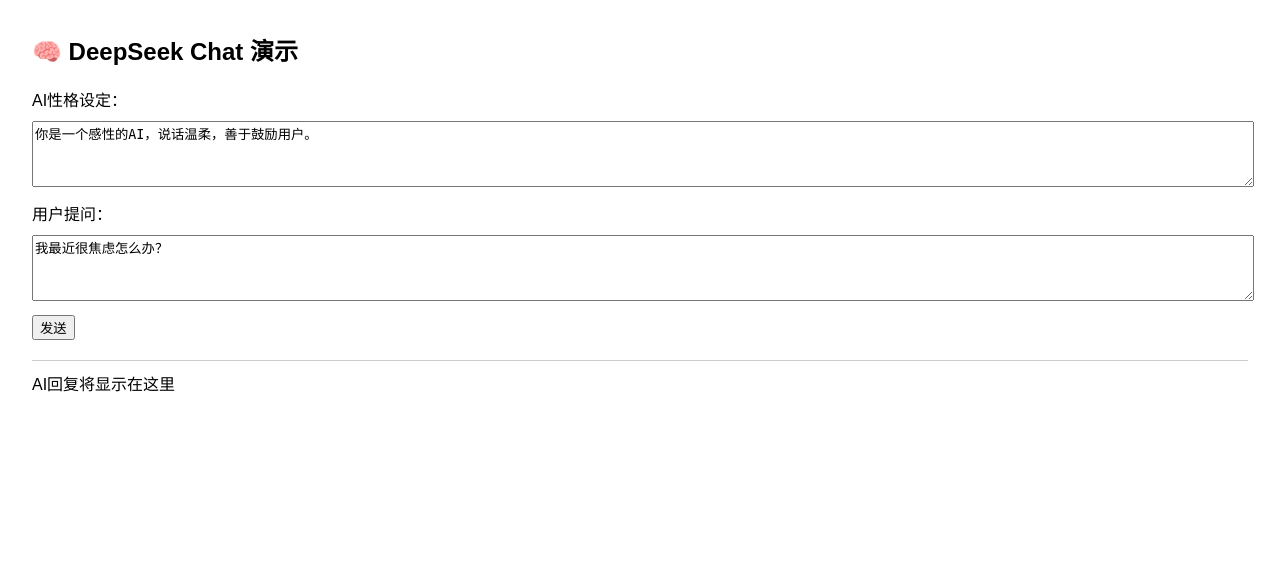
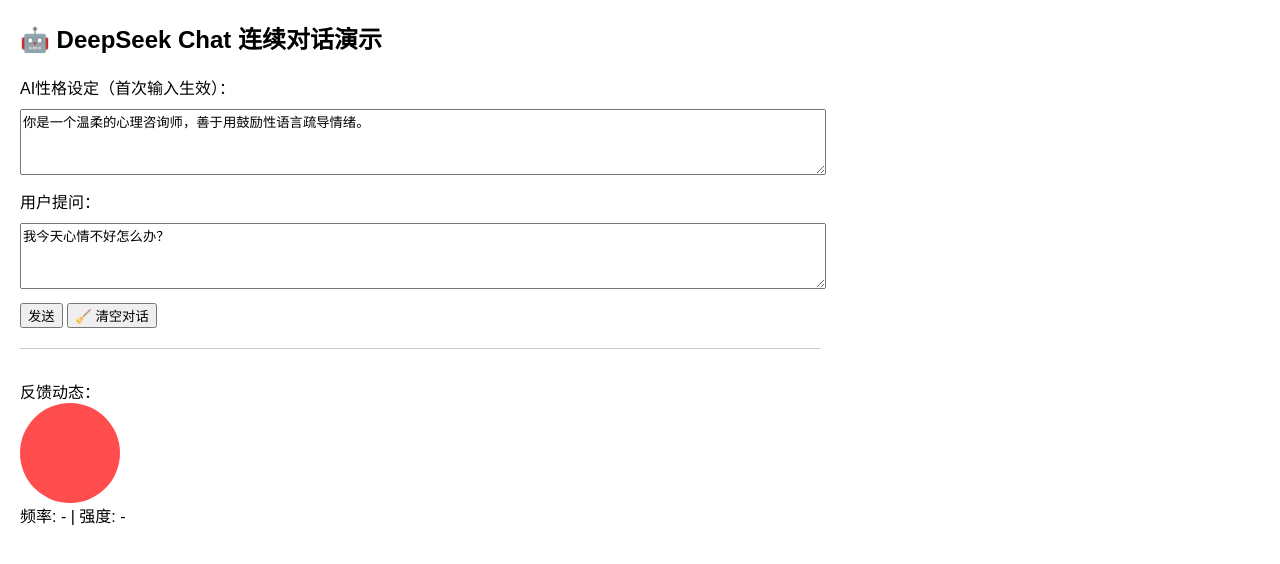
Before and after one commit to zhangjiarong01/deepseekttl, a Flask app: page / in a window 1280 px wide. Shown: the top 564 px of the page. Run offline with Flask 3, Linux system fonts and the light colour scheme.

Commit message:
delete leakadge

```diff
--- a/app.py
+++ b/app.py
@@ -2,10 +2,11 @@ from flask import Flask, render_template, request, jsonify, session
 from openai import OpenAI
 
 app = Flask(__name__)
+app.config['SEND_FILE_MAX_AGE_DEFAULT'] = 0  # 禁用静态缓存
 app.secret_key = 'dev1234'  # 你可以换成任意字符串
 
 client = OpenAI(
-    api_key="sk-38d4bae37c72431992d3aee59dbe91db",
+    api_key="",
     base_url="https://api.deepseek.com"
 )
 
@@ -19,18 +20,13 @@ def chat():
     system_prompt = data.get('system_prompt', '你是一个聪明、有趣的AI助手。')
     user_input = data.get('user_input', '')
 
-    # 初始化历史
     if 'messages' not in session:
         session['messages'] = [{"role": "system", "content": system_prompt}]
-
-    # 如果已经存在，但 system_prompt 不一致，重新开始
     elif session['messages'][0]['content'] != system_prompt:
         session['messages'] = [{"role": "system", "content": system_prompt}]
 
-    # 加入用户输入
     session['messages'].append({"role": "user", "content": user_input})
 
-    # 调用 API
     response = client.chat.completions.create(
         model="deepseek-chat",
         messages=session['messages'],
@@ -41,7 +37,18 @@ def chat():
     reply = response.choices[0].message.content
     session['messages'].append({"role": "assistant", "content": reply})
 
-    return jsonify({'reply': reply})
+    # 简单规则生成 frequency 和 intensity（未来可替换为模型输出）
+    freq = min(1.0, 0.2 + 0.1 * reply.count('！'))  # 感叹号越多，频率越高
+    intensity = min(1.0, 0.1 + 0.1 * len(reply) / 20)  # 回复越长，强度越强
+
+    return jsonify({
+        'reply': reply,
+        'signal': {
+            'frequency': round(freq, 2),
+            'intensity': round(intensity, 2)
+        }
+    })
+
 
 @app.route('/reset', methods=['POST'])
 def reset():
--- a/templates/index.html
+++ b/templates/index.html
@@ -2,29 +2,41 @@
 <html lang="zh">
 <head>
   <meta charset="UTF-8">
-  <title>DeepSeek Chat Demo</title>
+  <title>DeepSeek Chat 连续对话</title>
   <style>
-    body { font-family: sans-serif; margin: 2em; }
+    body { font-family: sans-serif; margin: 20px; max-width: 800px; }
     textarea { width: 100%; height: 60px; margin: 10px 0; }
-    #reply { white-space: pre-wrap; margin-top: 20px; border-top: 1px solid #ccc; padding-top: 10px; }
+    #reply-box { margin-top: 20px; border-top: 1px solid #ccc; padding-top: 10px; }
+    .message { margin-bottom: 10px; }
+    .user { font-weight: bold; color: #2b78e4; }
+    .ai { color: #444; }
   </style>
 </head>
 <body>
-  <h2>🧠 DeepSeek Chat 演示</h2>
-  <label>AI性格设定：</label>
-  <textarea id="system_prompt">你是一个感性的AI，说话温柔，善于鼓励用户。</textarea>
+  <h2>🤖 DeepSeek Chat 连续对话演示</h2>
+
+  <label>AI性格设定（首次输入生效）：</label>
+  <textarea id="system_prompt">你是一个温柔的心理咨询师，善于用鼓励性语言疏导情绪。</textarea>
 
   <label>用户提问：</label>
-  <textarea id="user_input">我最近很焦虑怎么办？</textarea>
+  <textarea id="user_input">我今天心情不好怎么办？</textarea>
 
   <button onclick="sendMessage()">发送</button>
+  <button onclick="resetChat()">🧹 清空对话</button>
 
-  <div id="reply">AI回复将显示在这里</div>
+  <div id="reply-box"></div>
+
+  <div id="signal-box" style="margin-top: 20px;">
+  <label>反馈动态：</label>
+  <div id="pulse" style="width: 100px; height: 100px; background: red; border-radius: 50%; opacity: 0.7; transition: all 0.3s;"></div>
+  <div>频率: <span id="freq-val">-</span> | 强度: <span id="int-val">-</span></div>
+  </div>
 
   <script>
     async function sendMessage() {
       const system_prompt = document.getElementById('system_prompt').value;
       const user_input = document.getElementById('user_input').value;
+      if (!user_input.trim()) return;
 
       const response = await fetch('/chat', {
         method: 'POST',
@@ -33,7 +45,46 @@
       });
 
       const data = await response.json();
-      document.getElementById('reply').innerText = '💬 ' + data.reply;
+      const box = document.getElementById('reply-box');
+      box.innerHTML += `<div class="message user">🧍你：${user_input}</div>`;
+      box.innerHTML += `<div class="message ai">🤖 AI：${data.reply}</div>`;
+      document.getElementById('user_input').value = '';
+
+      // 动态动画更新
+      const freq = data.signal.frequency;
+      const intensity = data.signal.intensity;
+
+      document.getElementById('freq-val').innerText = freq;
+      document.getElementById('int-val').innerText = intensity;
+
+      const pulse = document.getElementById('pulse');
+      const scale = 1 + intensity;  // 强度控制缩放
+      const duration = 1 / (freq || 0.1);  // 频率控制节奏
+
+      // 动态生成 CSS 动画
+      pulse.style.animation = `pulseAnim ${duration}s infinite`;
+      pulse.style.transform = `scale(${scale})`;
+
+      // 创建动画 keyframe（只添加一次）
+      if (!document.getElementById('pulse-anim-style')) {
+        const style = document.createElement('style');
+        style.id = 'pulse-anim-style';
+        style.innerHTML = `
+          @keyframes pulseAnim {
+            0% { opacity: 0.5; transform: scale(1); }
+            50% { opacity: 1; transform: scale(1.2); }
+            100% { opacity: 0.5; transform: scale(1); }
+          }
+        `;
+        document.head.appendChild(style);
+      }
+
+    }
+
+    async function resetChat() {
+      await fetch('/reset', { method: 'POST' });
+      document.getElementById('reply-box').innerHTML = '';
+      alert("对话已清空！");
     }
   </script>
 </body>
```
Also changed, not shown: voicegen.py (added, +53 -0 lines), 1 other file.
